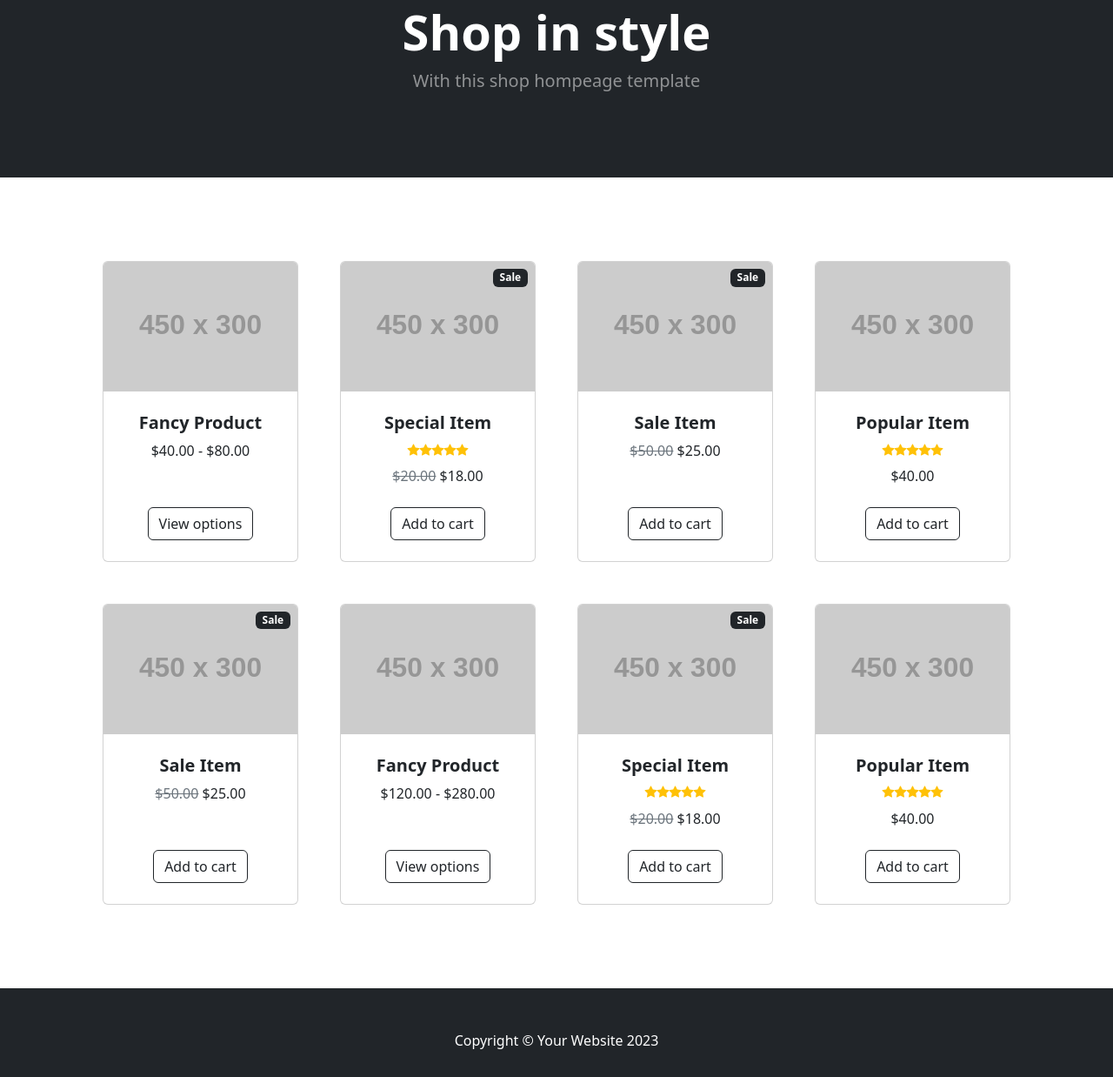
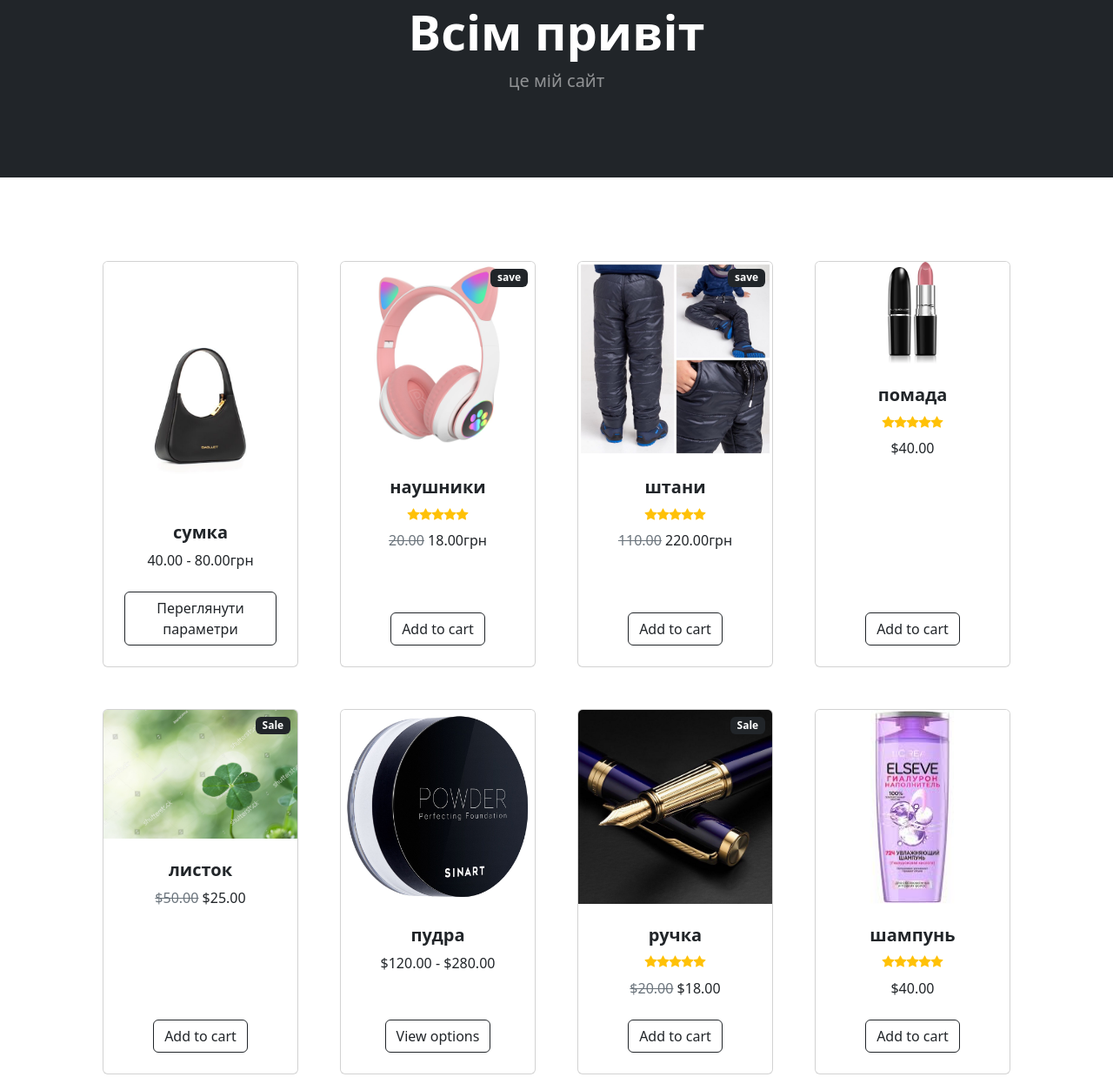
Before and after one commit to nestixs/nestixs, a plain HTML site: page index.html in a window 1280 px wide. Shown: the part 149-1387 px from the top of the page at 87% size. Drawn offline with nearby package versions, Linux system fonts and the light colour scheme; placeholder pictures from the web are drawn by us.

Commit message:
Add files via upload

```diff
--- a/index.html
+++ b/index.html
@@ -17,7 +17,7 @@
         <!-- Navigation-->
         <nav class="navbar navbar-expand-lg navbar-light bg-light">
             <div class="container px-4 px-lg-5">
-                <a class="navbar-brand" href="#!">Start Bootstrap</a>
+                <a class="navbar-brand" href="#!">nestixs</a>
                 <button class="navbar-toggler" type="button" data-bs-toggle="collapse" data-bs-target="#navbarSupportedContent" aria-controls="navbarSupportedContent" aria-expanded="false" aria-label="Toggle navigation"><span class="navbar-toggler-icon"></span></button>
                 <div class="collapse navbar-collapse" id="navbarSupportedContent">
                     <ul class="navbar-nav me-auto mb-2 mb-lg-0 ms-lg-4">
@@ -47,8 +47,8 @@
         <header class="bg-dark py-5">
             <div class="container px-4 px-lg-5 my-5">
                 <div class="text-center text-white">
-                    <h1 class="display-4 fw-bolder">Shop in style</h1>
-                    <p class="lead fw-normal text-white-50 mb-0">With this shop hompeage template</p>
+                    <h1 class="display-4 fw-bolder">Всім привіт</h1>
+                    <p class="lead fw-normal text-white-50 mb-0">це мій сайт</p>
                 </div>
             </div>
         </header>
@@ -59,33 +59,33 @@
                     <div class="col mb-5">
                         <div class="card h-100">
                             <!-- Product image-->
-                            <img class="card-img-top" src="https://dummyimage.com/450x300/dee2e6/6c757d.jpg" alt="..." />
+                            <img class="card-img-top" src="assets/02.JPG" alt="..." />
                             <!-- Product details-->
                             <div class="card-body p-4">
                                 <div class="text-center">
                                     <!-- Product name-->
-                                    <h5 class="fw-bolder">Fancy Product</h5>
+                                    <h5 class="fw-bolder">сумка</h5>
                                     <!-- Product price-->
-                                    $40.00 - $80.00
+                                    40.00 - 80.00грн
                                 </div>
                             </div>
                             <!-- Product actions-->
                             <div class="card-footer p-4 pt-0 border-top-0 bg-transparent">
-                                <div class="text-center"><a class="btn btn-outline-dark mt-auto" href="#">View options</a></div>
+                                <div class="text-center"><a class="btn btn-outline-dark mt-auto" href="#">Переглянути параметри</a></div>
                             </div>
                         </div>
                     </div>
                     <div class="col mb-5">
                         <div class="card h-100">
                             <!-- Sale badge-->
-                            <div class="badge bg-dark text-white position-absolute" style="top: 0.5rem; right: 0.5rem">Sale</div>
+                            <div class="badge bg-dark text-white position-absolute" style="top: 0.5rem; right: 0.5rem">save</div>
                             <!-- Product image-->
-                            <img class="card-img-top" src="https://dummyimage.com/450x300/dee2e6/6c757d.jpg" alt="..." />
+                            <img class="card-img-top" src="assets/03.JPG" alt="..." />
                             <!-- Product details-->
                             <div class="card-body p-4">
                                 <div class="text-center">
                                     <!-- Product name-->
-                                    <h5 class="fw-bolder">Special Item</h5>
+                                    <h5 class="fw-bolder">наушники</h5>
                                     <!-- Product reviews-->
                                     <div class="d-flex justify-content-center small text-warning mb-2">
                                         <div class="bi-star-fill"></div>
@@ -95,8 +95,8 @@
                                         <div class="bi-star-fill"></div>
                                     </div>
                                     <!-- Product price-->
-                                    <span class="text-muted text-decoration-line-through">$20.00</span>
-                                    $18.00
+                                    <span class="text-muted text-decoration-line-through">20.00</span>
+                                    18.00грн
                                 </div>
                             </div>
                             <!-- Product actions-->
@@ -108,17 +108,25 @@
                     <div class="col mb-5">
                         <div class="card h-100">
                             <!-- Sale badge-->
-                            <div class="badge bg-dark text-white position-absolute" style="top: 0.5rem; right: 0.5rem">Sale</div>
+                            <div class="badge bg-dark text-white position-absolute" style="top: 0.5rem; right: 0.5rem">save</div>
                             <!-- Product image-->
-                            <img class="card-img-top" src="https://dummyimage.com/450x300/dee2e6/6c757d.jpg" alt="..." />
+                            <img class="card-img-top" src="assets/04.webp" alt="..." />
                             <!-- Product details-->
                             <div class="card-body p-4">
                                 <div class="text-center">
                                     <!-- Product name-->
-                                    <h5 class="fw-bolder">Sale Item</h5>
+                                    <h5 class="fw-bolder">штани</h5>
+                                    <!-- Product reviews-->
+                                    <div class="d-flex justify-content-center small text-warning mb-2">
+                                        <div class="bi-star-fill"></div>
+                                        <div class="bi-star-fill"></div>
+                                        <div class="bi-star-fill"></div>
+                                        <div class="bi-star-fill"></div>
+                                        <div class="bi-star-fill"></div>
+                                    </div>
                                     <!-- Product price-->
-                                    <span class="text-muted text-decoration-line-through">$50.00</span>
-                                    $25.00
+                                    <span class="text-muted text-decoration-line-through">110.00</span>
+                                    220.00грн
                                 </div>
                             </div>
                             <!-- Product actions-->
@@ -130,12 +138,12 @@
                     <div class="col mb-5">
                         <div class="card h-100">
                             <!-- Product image-->
-                            <img class="card-img-top" src="https://dummyimage.com/450x300/dee2e6/6c757d.jpg" alt="..." />
+                            <img class="card-img-top" src="assets/01.webp" alt="..." />
                             <!-- Product details-->
                             <div class="card-body p-4">
                                 <div class="text-center">
                                     <!-- Product name-->
-                                    <h5 class="fw-bolder">Popular Item</h5>
+                                    <h5 class="fw-bolder">помада</h5>
                                     <!-- Product reviews-->
                                     <div class="d-flex justify-content-center small text-warning mb-2">
                                         <div class="bi-star-fill"></div>
@@ -159,12 +167,12 @@
                             <!-- Sale badge-->
                             <div class="badge bg-dark text-white position-absolute" style="top: 0.5rem; right: 0.5rem">Sale</div>
                             <!-- Product image-->
-                            <img class="card-img-top" src="https://dummyimage.com/450x300/dee2e6/6c757d.jpg" alt="..." />
+                            <img class="card-img-top" src="assets/05.jpg" alt="..." />
                             <!-- Product details-->
                             <div class="card-body p-4">
                                 <div class="text-center">
                                     <!-- Product name-->
-                                    <h5 class="fw-bolder">Sale Item</h5>
+                                    <h5 class="fw-bolder">листок</h5>
                                     <!-- Product price-->
                                     <span class="text-muted text-decoration-line-through">$50.00</span>
                                     $25.00
@@ -179,12 +187,13 @@
                     <div class="col mb-5">
                         <div class="card h-100">
                             <!-- Product image-->
-                            <img class="card-img-top" src="https://dummyimage.com/450x300/dee2e6/6c757d.jpg" alt="..." />
+                            <img class="card-img-top" src="assets/06.JPEG" alt="..." />
+
                             <!-- Product details-->
                             <div class="card-body p-4">
                                 <div class="text-center">
                                     <!-- Product name-->
-                                    <h5 class="fw-bolder">Fancy Product</h5>
+                                    <h5 class="fw-bolder">пудра</h5>
                                     <!-- Product price-->
                                     $120.00 - $280.00
                                 </div>
@@ -200,12 +209,12 @@
                             <!-- Sale badge-->
                             <div class="badge bg-dark text-white position-absolute" style="top: 0.5rem; right: 0.5rem">Sale</div>
                             <!-- Product image-->
-                            <img class="card-img-top" src="https://dummyimage.com/450x300/dee2e6/6c757d.jpg" alt="..." />
+                            <img class="card-img-top" src="assets/07.jpg" alt="..." />
                             <!-- Product details-->
                             <div class="card-body p-4">
                                 <div class="text-center">
                                     <!-- Product name-->
-                                    <h5 class="fw-bolder">Special Item</h5>
+                                    <h5 class="fw-bolder">ручка</h5>
                                     <!-- Product reviews-->
                                     <div class="d-flex justify-content-center small text-warning mb-2">
                                         <div class="bi-star-fill"></div>
@@ -228,12 +237,12 @@
                     <div class="col mb-5">
                         <div class="card h-100">
                             <!-- Product image-->
-                            <img class="card-img-top" src="https://dummyimage.com/450x300/dee2e6/6c757d.jpg" alt="..." />
+                            <img class="card-img-top" src="assets/08.JFIF" alt="..." />
                             <!-- Product details-->
                             <div class="card-body p-4">
                                 <div class="text-center">
                                     <!-- Product name-->
-                                    <h5 class="fw-bolder">Popular Item</h5>
+                                    <h5 class="fw-bolder">шампунь</h5>
                                     <!-- Product reviews-->
                                     <div class="d-flex justify-content-center small text-warning mb-2">
                                         <div class="bi-star-fill"></div>
```
Also changed, not shown: assets/01.webp (added), assets/02.jpg (added), assets/03.jpg (added), assets/04.webp (added), assets/05.jpg (added), assets/06.jpeg (added), assets/07.jpg (added), assets/08.jfif (added), assets/2favicon.ico (added), assets/favicon.jfif (added), assets/lustreglass-sheer-shine-lipstick___210726.webp (added).
